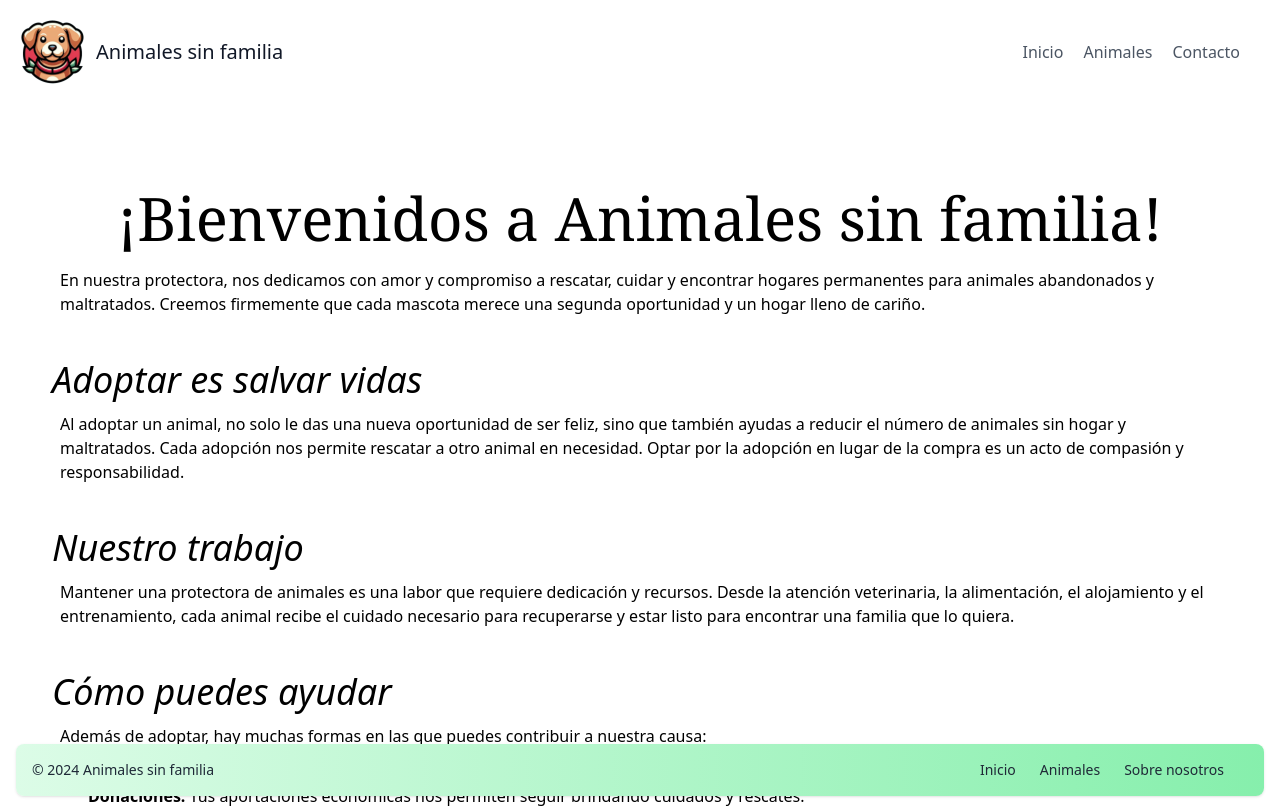
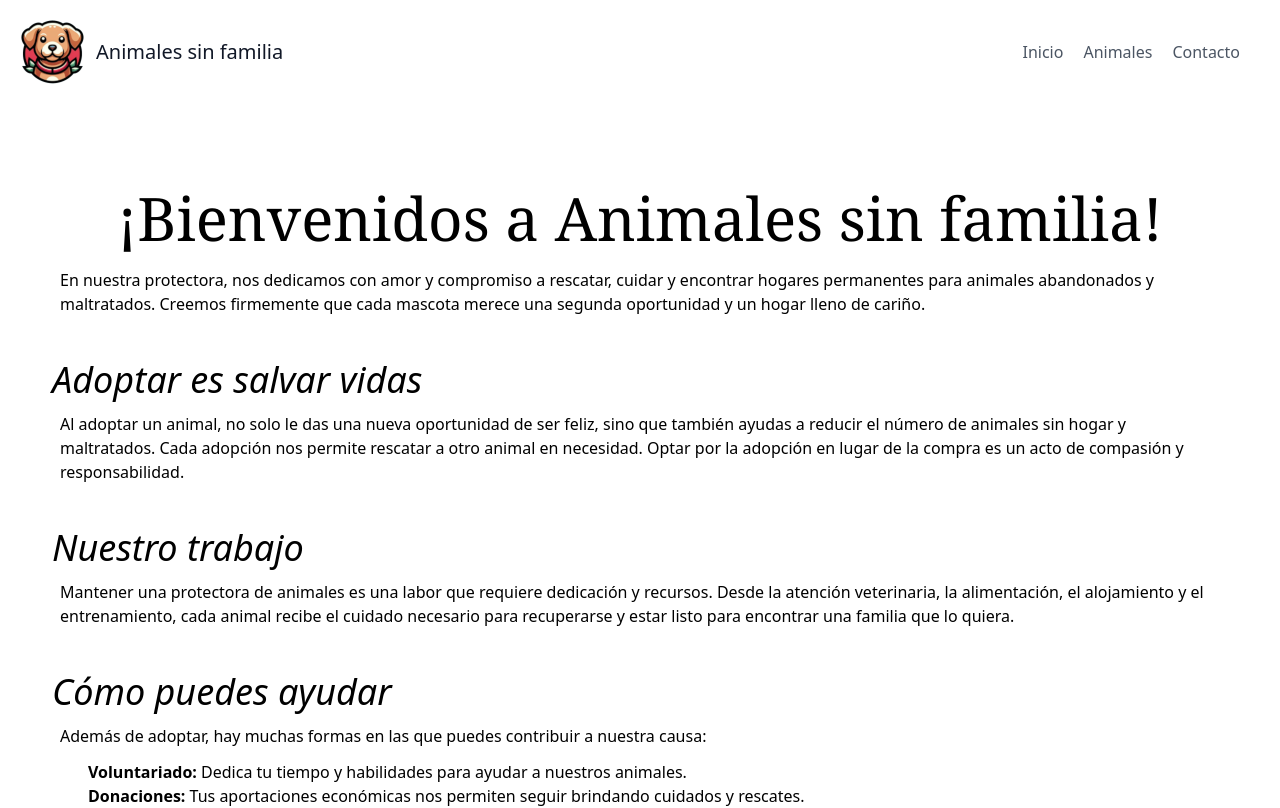
Before and after one commit to IvGaLa/animalessinfamilia, a React (Create React App) app: page / in a window 1280 px wide. Shown: the top 808 px of the page. Built offline with nearby package versions, Linux system fonts and the light colour scheme.

Commit message:
Quito el fixed del footer.

```diff
--- a/src/components/page/footer/Footer.jsx
+++ b/src/components/page/footer/Footer.jsx
@@ -13,7 +13,7 @@ function Footer() {
 
 
   return (
-    <div className='fixed bottom-0 w-full px-4'>
+    <div className='bottom-0 w-full px-4'>
       <footer className="rounded-lg shadow dark:bg-gray-800 mb-1 bg-gradient-to-r from-green-100 to-green-300 hover:bg-gradient-to-l hover:from-gren-100 hover:to-green-300">
         <div className="p-4 md:flex md:items-center md:justify-between">
           <span className="text-sm text-gray-800 sm:text-center dark:text-gray-400">© {currentYear} <a href="/" className="hover:underline">{config.title}</a>
```
